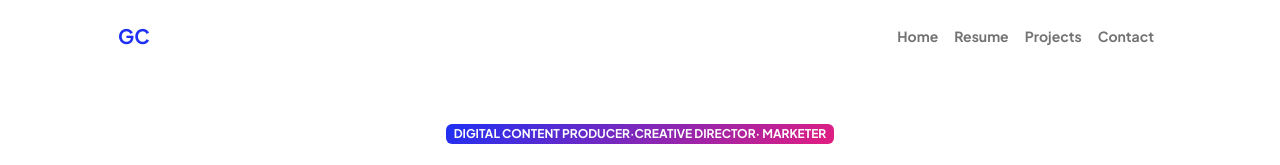
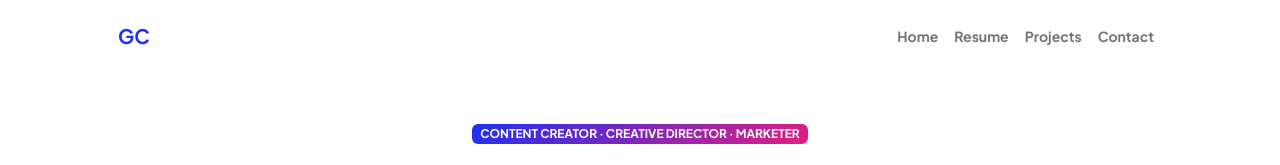
Before and after one commit to GracieCrutchfield/graciecrutchfield.github.io, a website: page index.html in a window 1280 px wide. Shown: the top 165 px of the page. Drawn offline with nearby package versions, Linux system fonts and the light colour scheme.

Commit message:
Update index.html

```diff
--- a/index.html
+++ b/index.html
@@ -41,7 +41,7 @@
                         <div class="col-xxl-5">
                             <!-- Header text content-->
                             <div class="text-center text-xxl-start">
-                                <div class="badge bg-gradient-primary-to-secondary text-white mb-4"><div class="text-uppercase">Digital Content Producer&middot;Creative Director&middot; Marketer</div></div>
+                                <div class="badge bg-gradient-primary-to-secondary text-white mb-4"><div class="text-uppercase">Content Creator &middot; Creative Director &middot; Marketer</div></div>
                                 <div class="fs-3 fw-light text-muted">University of Miami Creative Advertising Student</div>
                                 <h1 class="display-3 fw-bolder mb-5"><span class="text-gradient d-inline">Gracie Crutchfield</span></h1>
                                 <div class="d-grid gap-3 d-sm-flex justify-content-sm-center justify-content-xxl-start mb-3">
```
